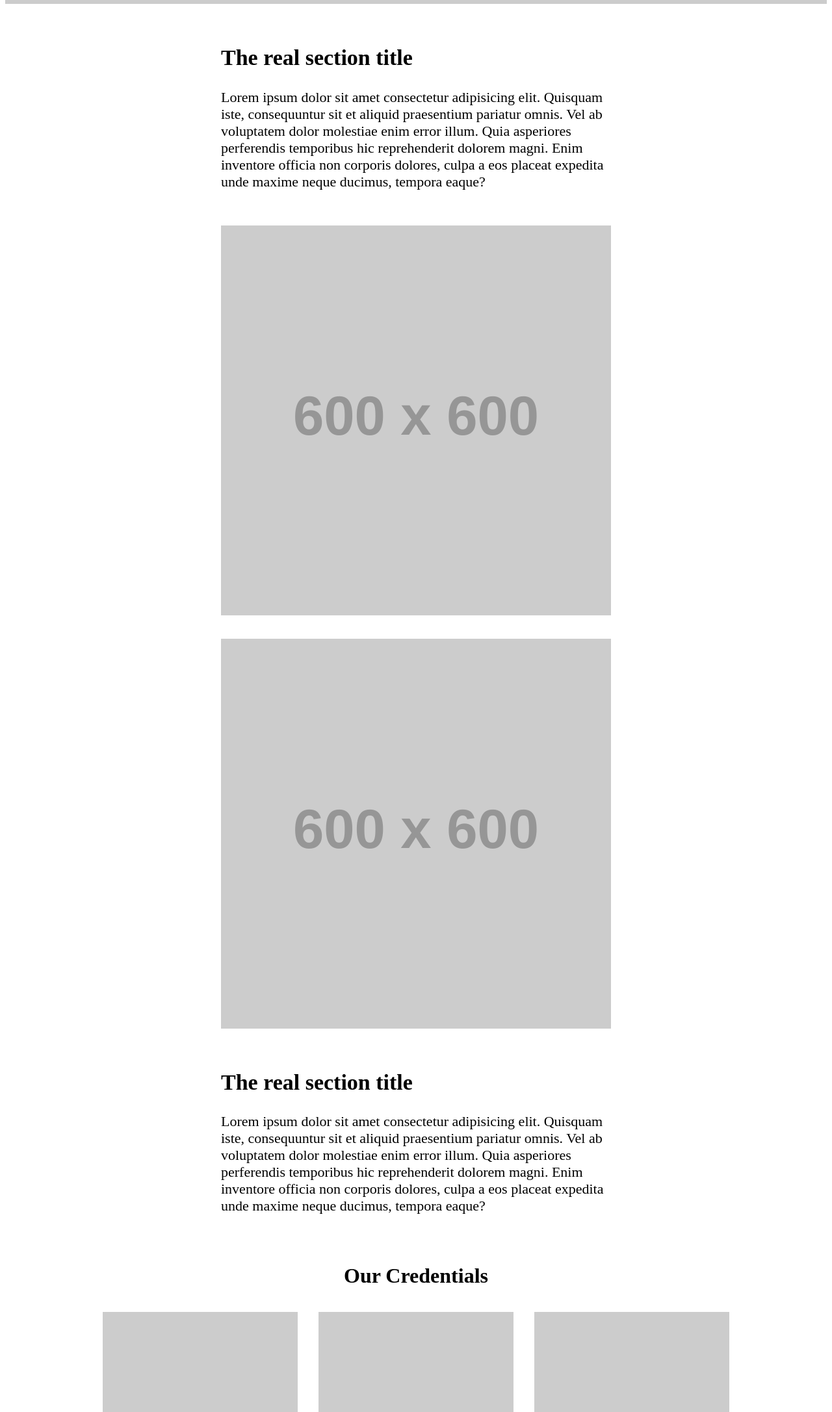
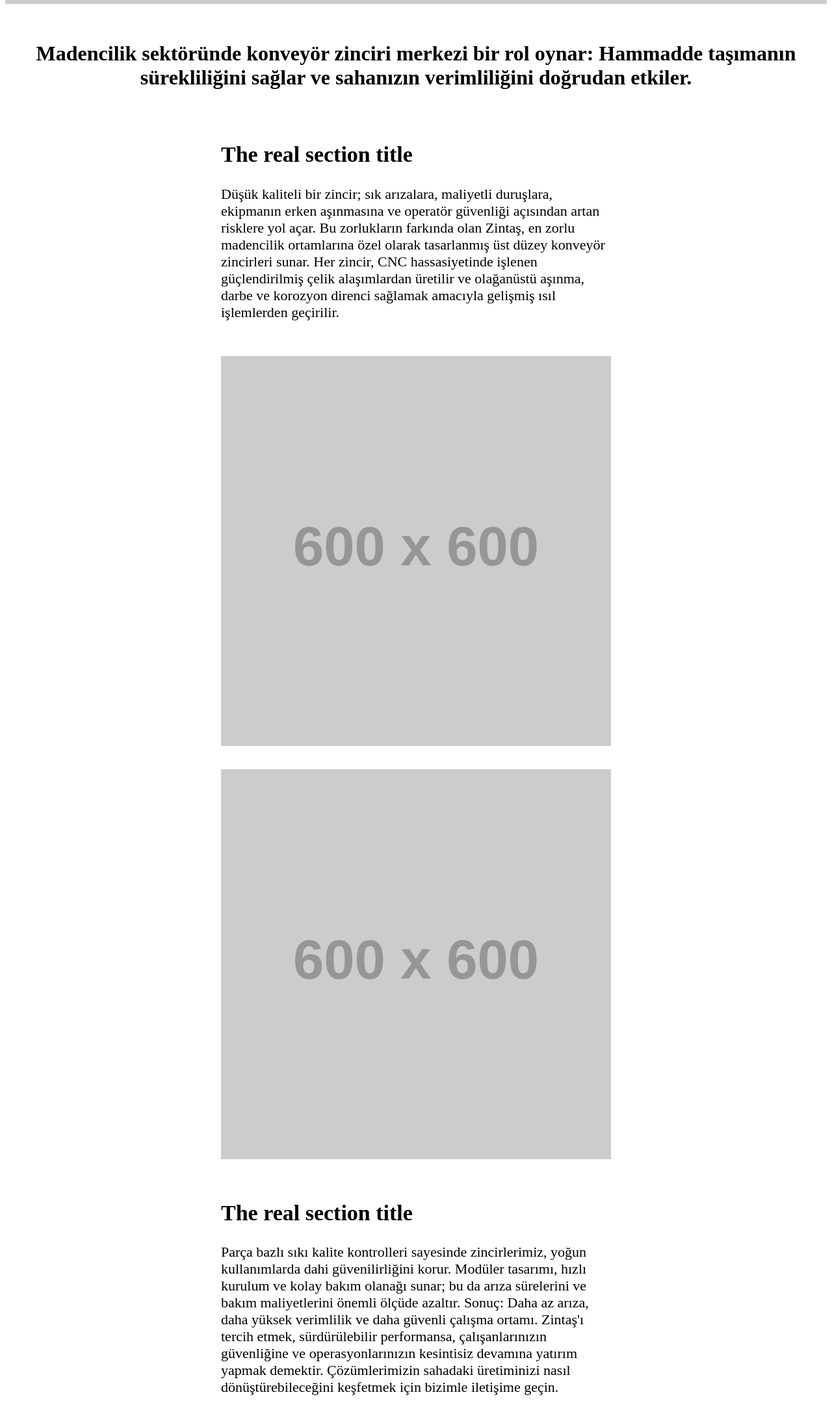
Before and after one commit to solitdio079/email-template, a plain HTML site: page index.html in a window 1280 px wide. Shown: the part 1300-3473 px from the top of the page at 65% size. Drawn offline with Linux system fonts and the light colour scheme; placeholder pictures from the web are drawn by us.

Commit message:
Change text

```diff
--- a/index.html
+++ b/index.html
@@ -116,16 +116,15 @@
       </div>
     </section>
     <img class="separator" src="https://placehold.co/700x75@2x.png" alt="" />
+    <div class="logo">
+      <h1>Madencilik sektöründe konveyör zinciri merkezi bir rol oynar: Hammadde taşımanın sürekliliğini sağlar ve sahanızın verimliliğini doğrudan etkiler.
+      </h1>
+    </div>
     <section class="media-section">
       <div class="section-description">
         <h1>The real section title</h1>
         <p>
-          Lorem ipsum dolor sit amet consectetur adipisicing elit. Quisquam
-          iste, consequuntur sit et aliquid praesentium pariatur omnis. Vel ab
-          voluptatem dolor molestiae enim error illum. Quia asperiores
-          perferendis temporibus hic reprehenderit dolorem magni. Enim inventore
-          officia non corporis dolores, culpa a eos placeat expedita unde maxime
-          neque ducimus, tempora eaque?
+          Düşük kaliteli bir zincir; sık arızalara, maliyetli duruşlara, ekipmanın erken aşınmasına ve operatör güvenliği açısından artan risklere yol açar. Bu zorlukların farkında olan Zintaş, en zorlu madencilik ortamlarına özel olarak tasarlanmış üst düzey konveyör zincirleri sunar. Her zincir, CNC hassasiyetinde işlenen güçlendirilmiş çelik alaşımlardan üretilir ve olağanüstü aşınma, darbe ve korozyon direnci sağlamak amacıyla gelişmiş ısıl işlemlerden geçirilir.
         </p>
       </div>
       <div class="media">
@@ -145,12 +144,8 @@
       <div class="section-description">
         <h1>The real section title</h1>
         <p>
-          Lorem ipsum dolor sit amet consectetur adipisicing elit. Quisquam
-          iste, consequuntur sit et aliquid praesentium pariatur omnis. Vel ab
-          voluptatem dolor molestiae enim error illum. Quia asperiores
-          perferendis temporibus hic reprehenderit dolorem magni. Enim inventore
-          officia non corporis dolores, culpa a eos placeat expedita unde maxime
-          neque ducimus, tempora eaque?
+          Parça bazlı sıkı kalite kontrolleri sayesinde zincirlerimiz, yoğun kullanımlarda dahi güvenilirliğini korur. Modüler tasarımı, hızlı kurulum ve kolay bakım olanağı sunar; bu da arıza sürelerini ve bakım maliyetlerini önemli ölçüde azaltır. Sonuç: Daha az arıza, daha yüksek verimlilik ve daha güvenli çalışma ortamı.
+Zintaş'ı tercih etmek, sürdürülebilir performansa, çalışanlarınızın güvenliğine ve operasyonlarınızın kesintisiz devamına yatırım yapmak demektir. Çözümlerimizin sahadaki üretiminizi nasıl dönüştürebileceğini keşfetmek için bizimle iletişime geçin.
         </p>
       </div>
     </section>
```
